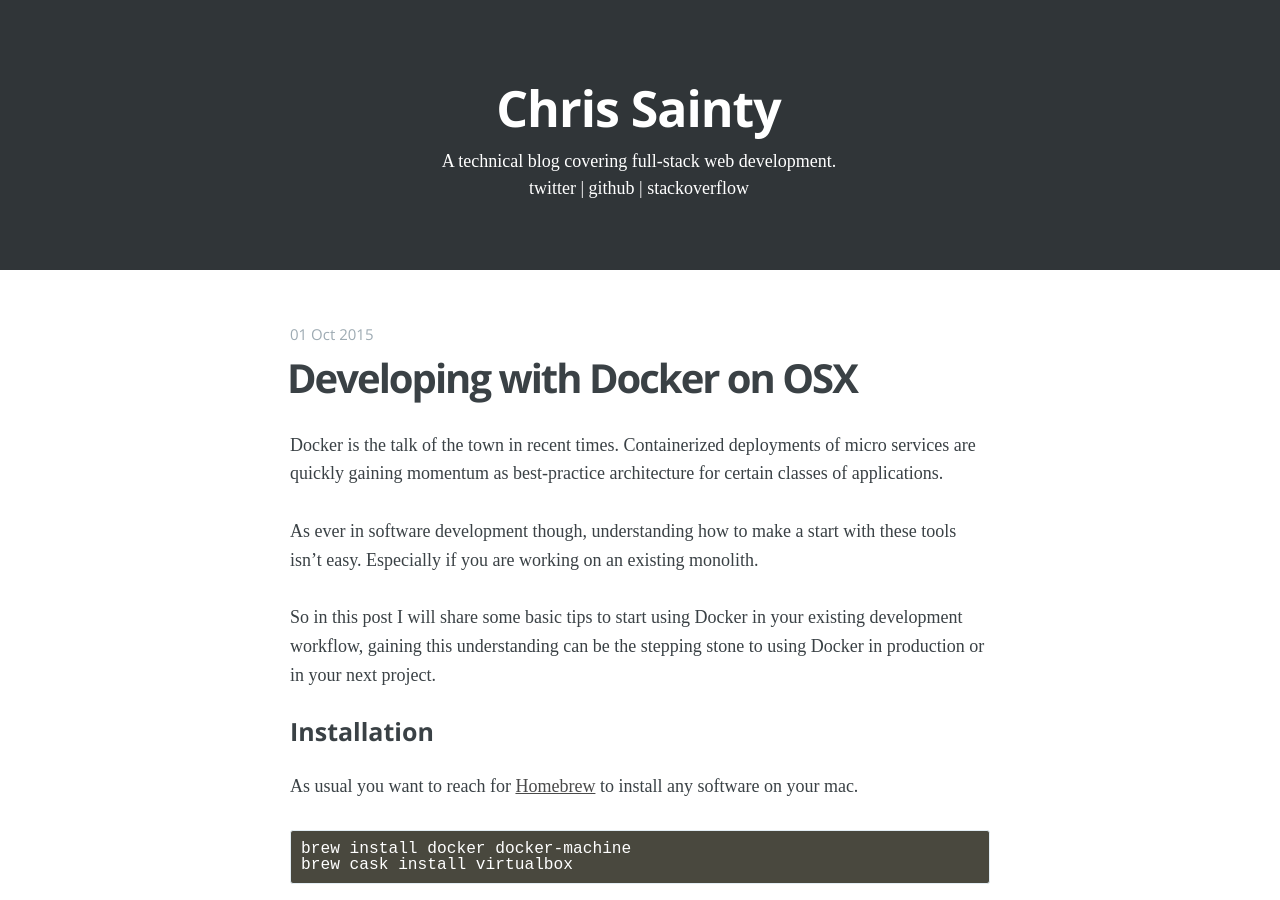
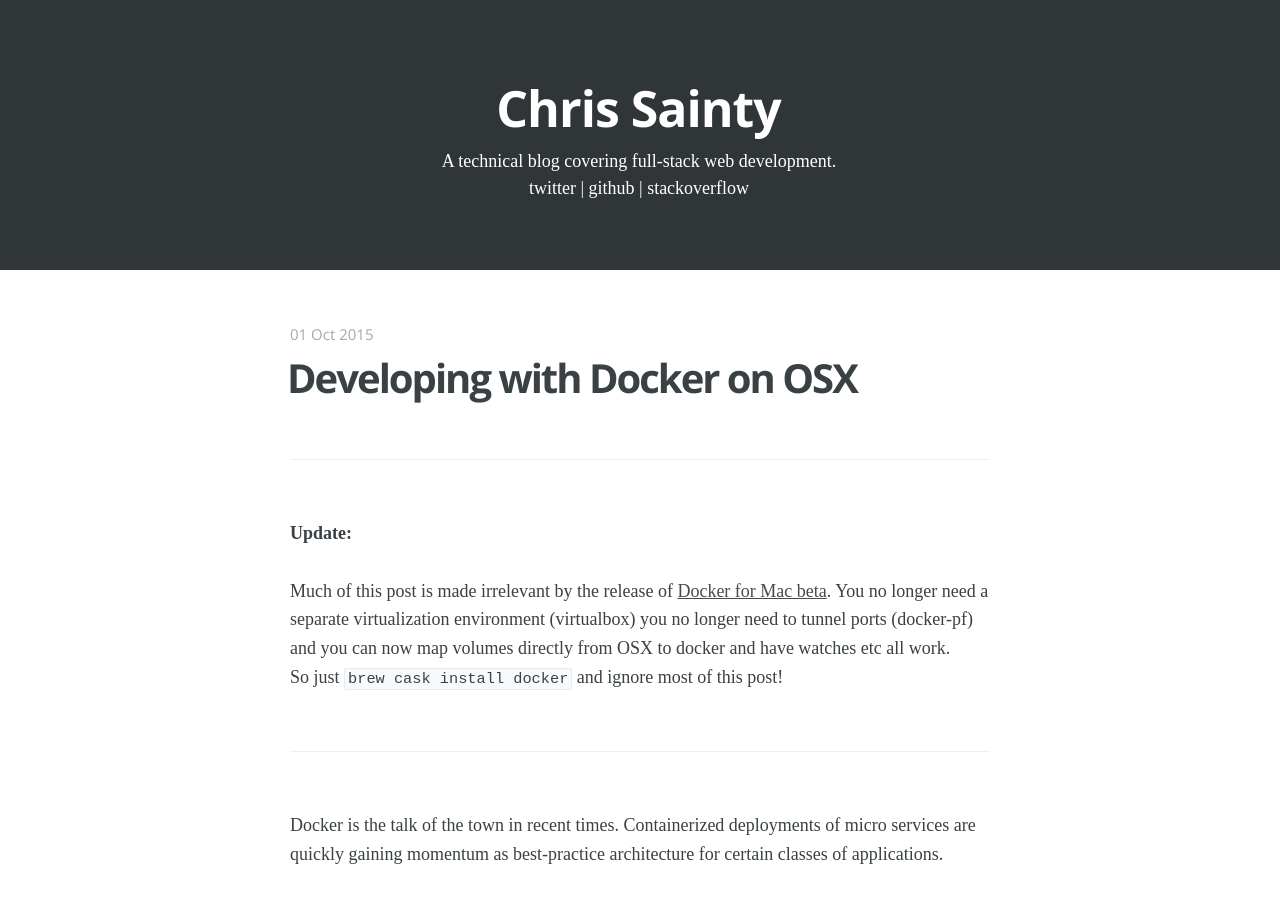
Before and after one commit to csainty/csainty.github.io, a Jekyll site: the page built from _posts/2015-10-01-docker-on-osx.md, in a window 1280 px wide and 900 px high. Built offline with Jekyll 4.4.1, drawn with Linux system fonts in a browser that asks for light colours; some web fonts are replaced; Markdown is read by kramdown in place of the engine named in the settings.

Commit message:
Update docker on OSX post to include details of Docker for Mac

```diff
--- a/_posts/2015-10-01-docker-on-osx.md
+++ b/_posts/2015-10-01-docker-on-osx.md
@@ -3,6 +3,14 @@ title: Developing with Docker on OSX
 layout: post
 permalink: /2015/10/docker-on-osx.html
 tags: docker
+---
+
+---
+**Update:**
+
+Much of this post is made irrelevant by the release of [Docker for Mac beta](https://blog.docker.com/2016/03/docker-for-mac-windows-beta/). You no longer need a separate virtualization environment (virtualbox) you no longer need to tunnel ports (docker-pf) and you can now map volumes directly from OSX to docker and have watches etc all work.
+So just `brew cask install docker` and ignore most of this post!
+
 ---
 
 Docker is the talk of the town in recent times. Containerized deployments of micro services are quickly gaining momentum as best-practice architecture for certain classes of applications.
```
